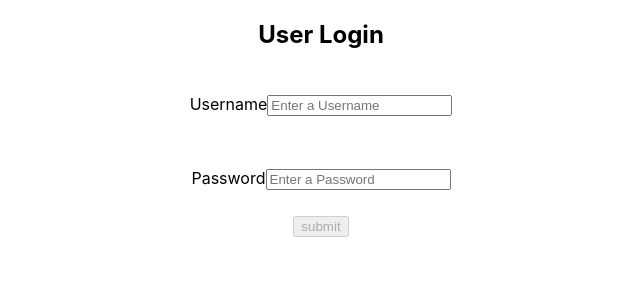
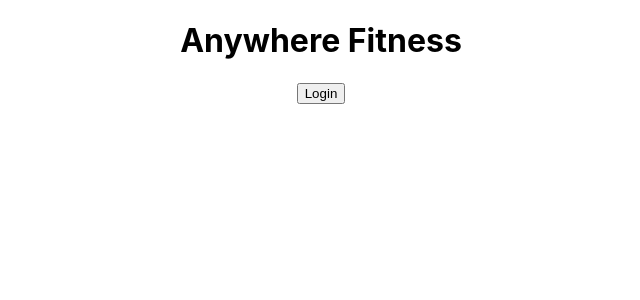
Before and after one commit to ft-anywherefitness/front-end, a React (Create React App) app: page / in a window 1280 px wide. Shown: the top 300 px of the page, without its empty margins (319-959 px from the left). Built offline with nearby package versions, Linux system fonts and the light colour scheme.

Commit message:
added home page that links to login page

```diff
--- a/package.json
+++ b/package.json
@@ -8,6 +8,7 @@
     "@testing-library/user-event": "^12.1.10",
     "react": "^17.0.2",
     "react-dom": "^17.0.2",
+    "react-router-dom": "^5.2.0",
     "react-scripts": "4.0.3",
     "web-vitals": "^1.0.1",
     "yup": "^0.32.9"
--- a/src/App.js
+++ b/src/App.js
@@ -1,26 +1,23 @@
 // import logo from './logo.svg';
 import './App.css';
 import InitialLogin from './InitialLogin';
+import Home from './Home'
+// import LoginPage from './LoginPage'
+import {Route, Switch} from 'react-router-dom'
 
 function App() {
   return (
-    <div className="App">
-      {/* <header className="App-header">
-        <img src={logo} className="App-logo" alt="logo" />
-        <p>
-          Edit <code>src/App.js</code> and save to reload.
-        </p>
-        <a
-          className="App-link"
-          href="https://reactjs.org"
-          target="_blank"
-          rel="noopener noreferrer"
-        >
-          Learn React
-        </a>
-      </header> */}
+    <div className = 'header'>
+    <Switch>
+      <Route exact path = '/'>
+        <Home/>
+      </Route>
 
-      <InitialLogin />
+      <Route path = '/Login'>
+        <InitialLogin />
+        {/* <LoginPage /> */}
+      </Route>
+    </Switch>
     </div>
   );
 }
--- /dev/null
+++ b/src/Home.js
@@ -0,0 +1,18 @@
+import React from 'react'
+import {Link} from 'react-router-dom'
+
+
+export default function Home(){
+
+
+    return (
+        <div className = 'home-page'>
+            <header className = 'home-header'>
+                <h1>Anywhere Fitness</h1>
+                <Link to= '/Login'>
+                <button>Login</button>
+                </Link>
+            </header>
+        </div>
+    )
+}
--- a/src/index.css
+++ b/src/index.css
@@ -14,6 +14,7 @@ code {
 
 
 .login-inputs{
+  text-align: center;
   display: flex;
   flex-direction: column;
 }
@@ -21,3 +22,16 @@ code {
 .login-inputs label{
   margin: 2%;
 }
+
+.login-container{
+  text-align:center;
+}
+
+.home-page{
+  text-align: center;
+
+}
+
+.home-page button{
+  /* margin-left: 70%; */
+}
--- a/src/index.js
+++ b/src/index.js
@@ -2,16 +2,17 @@ import React from 'react';
 import ReactDOM from 'react-dom';
 import './index.css';
 import App from './App';
-import reportWebVitals from './reportWebVitals';
+// import reportWebVitals from './reportWebVitals';
+import {BrowserRouter as Router} from 'react-router-dom'
 
 ReactDOM.render(
-  <React.StrictMode>
+  <Router>
     <App />
-  </React.StrictMode>,
+  </Router>,
   document.getElementById('root')
 );
 
-// If you want to start measuring performance in your app, pass a function
-// to log results (for example: reportWebVitals(console.log))
-// or send to an analytics endpoint. Learn more: https://bit.ly/CRA-vitals
-reportWebVitals();
+// // If you want to start measuring performance in your app, pass a function
+// // to log results (for example: reportWebVitals(console.log))
+// // or send to an analytics endpoint. Learn more: https://bit.ly/CRA-vitals
+// reportWebVitals();
```
Also changed, not shown: 2 other files (tests, documents, lock files or other folders).
